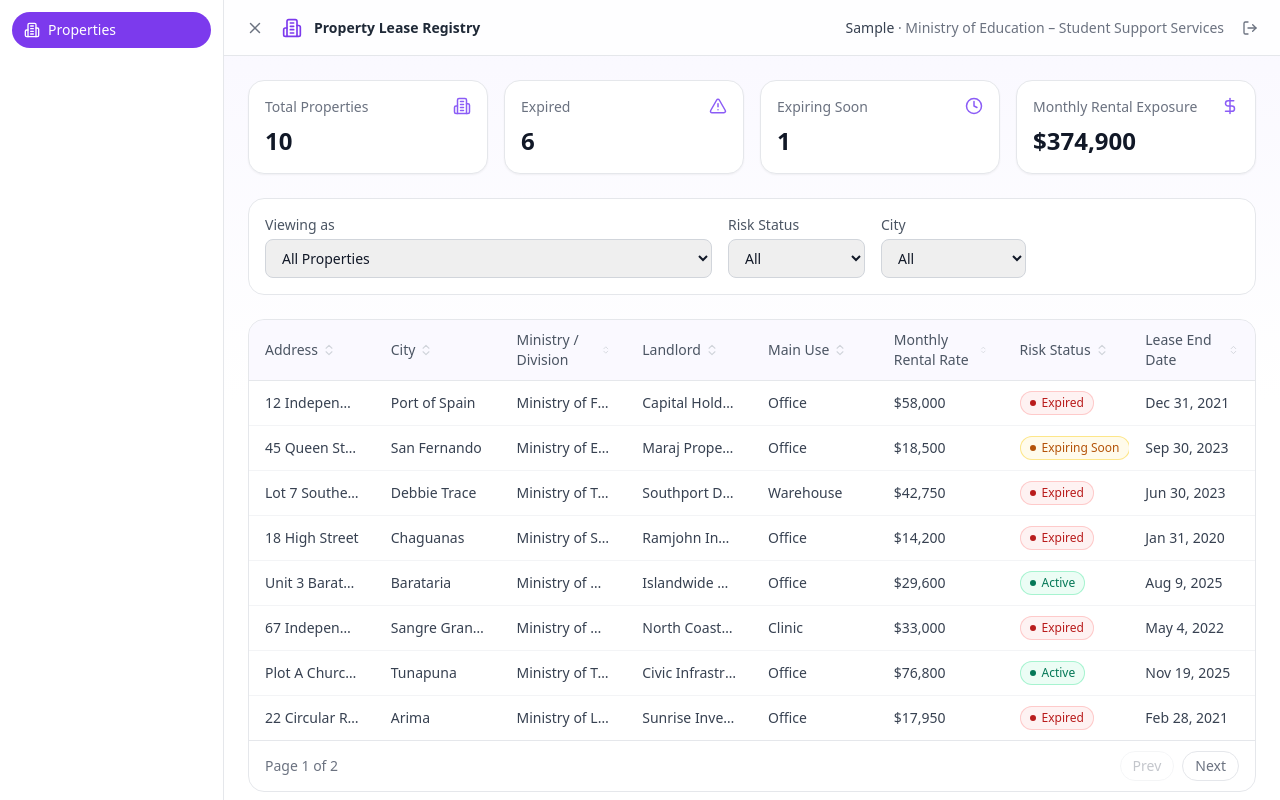
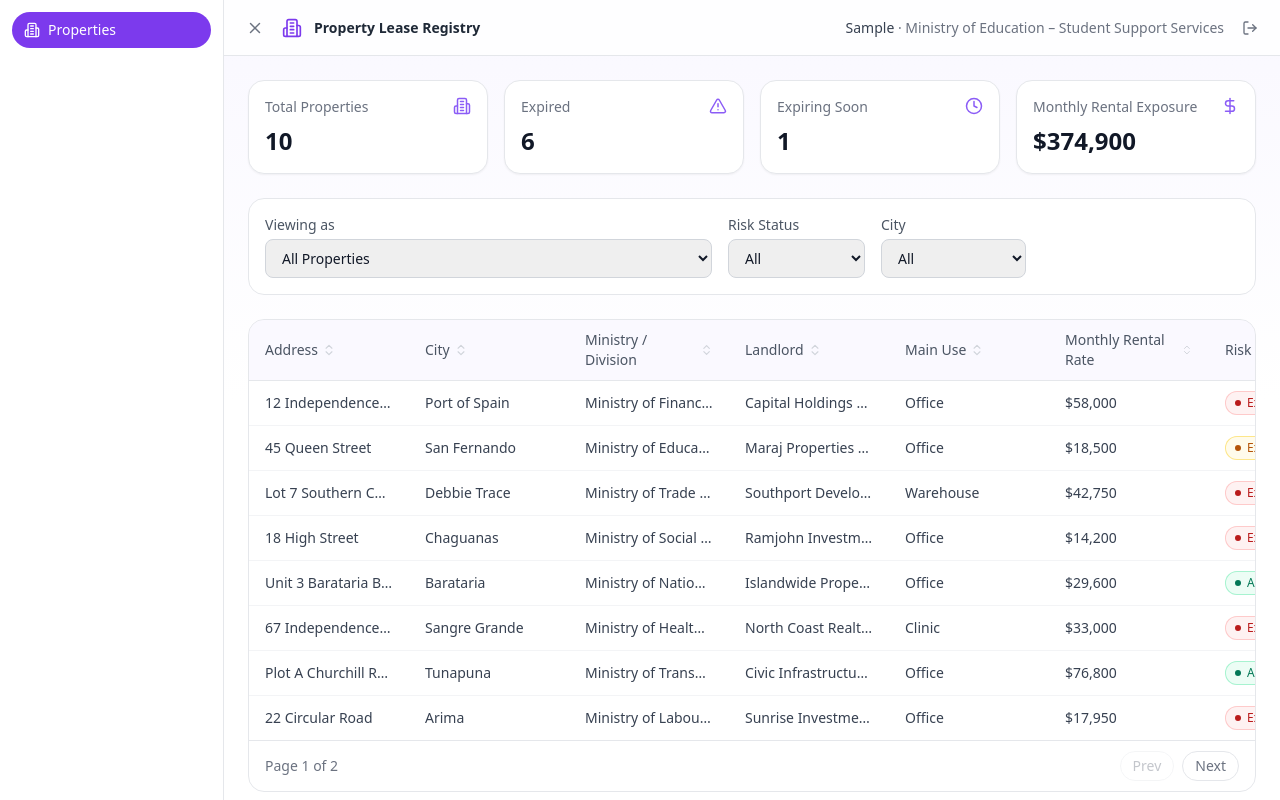
Before and after one commit to rajul0616/prototype-component-library, a React (Vite) app: page / in a window 1280 px wide. Both pictures are taken after typing "Sample" into the empty fields and a click on the button "Continue". Built offline with nearby package versions, Linux system fonts and the light colour scheme.

Commit message:
Add resizable columns and truncation tooltip to DataTable

```diff
--- a/src/components/data/DataTable.jsx
+++ b/src/components/data/DataTable.jsx
@@ -1,11 +1,17 @@
-// Generic sortable, paginated table. Props: columns[{ key, label, sortable, render(row) }], rows[], onRowClick, pageSize.
-import { useMemo, useState } from 'react'
+// Generic sortable, paginated, resizable table. Props: columns[{ key, label, sortable, width, render(row) }], rows[], onRowClick, pageSize.
+import { useMemo, useRef, useState } from 'react'
 import { ChevronUp, ChevronDown, ChevronsUpDown } from 'lucide-react'
+
+const DEFAULT_COL_WIDTH = 160
+const MIN_COL_WIDTH = 80
 
 export default function DataTable({ columns = [], rows = [], onRowClick, pageSize = 10 }) {
   const [sortKey, setSortKey] = useState(null)
   const [sortDir, setSortDir] = useState('asc')
   const [page, setPage] = useState(1)
+  const [colWidths, setColWidths] = useState(() =>
+    Object.fromEntries(columns.map((c) => [c.key, c.width ?? DEFAULT_COL_WIDTH])),
+  )
 
   const sortedRows = useMemo(() => {
     if (!sortKey) return rows
@@ -28,6 +34,8 @@ export default function DataTable({ columns = [], rows = [], onRowClick, pageSiz
     currentPage * pageSize,
   )
 
+  const tableWidth = columns.reduce((sum, col) => sum + (colWidths[col.key] ?? DEFAULT_COL_WIDTH), 0)
+
   function handleSort(col) {
     if (!col.sortable) return
     if (sortKey === col.key) {
@@ -38,17 +46,40 @@ export default function DataTable({ columns = [], rows = [], onRowClick, pageSiz
     }
   }
 
+  function startResize(e, key) {
+    e.preventDefault()
+    e.stopPropagation()
+    const startX = e.clientX
+    const startWidth = colWidths[key] ?? DEFAULT_COL_WIDTH
+
+    function onMouseMove(moveEvent) {
+      const nextWidth = Math.max(MIN_COL_WIDTH, startWidth + (moveEvent.clientX - startX))
+      setColWidths((prev) => ({ ...prev, [key]: nextWidth }))
+    }
+    function onMouseUp() {
+      document.removeEventListener('mousemove', onMouseMove)
+      document.removeEventListener('mouseup', onMouseUp)
+    }
+    document.addEventListener('mousemove', onMouseMove)
+    document.addEventListener('mouseup', onMouseUp)
+  }
+
   return (
     <div className="overflow-hidden rounded-2xl border border-gray-200 bg-white">
       <div className="overflow-x-auto">
-        <table className="w-full table-fixed text-left text-sm">
+        <table className="table-fixed text-left text-sm" style={{ width: tableWidth }}>
+          <colgroup>
+            {columns.map((col) => (
+              <col key={col.key} style={{ width: colWidths[col.key] ?? DEFAULT_COL_WIDTH }} />
+            ))}
+          </colgroup>
           <thead className="border-b border-gray-200 bg-violet-50/50">
             <tr>
               {columns.map((col) => (
                 <th
                   key={col.key}
                   onClick={() => handleSort(col)}
-                  className={`px-4 py-2.5 font-medium text-gray-600 ${
+                  className={`relative px-4 py-2.5 font-medium text-gray-600 ${
                     col.sortable ? 'cursor-pointer select-none hover:text-violet-600' : ''
                   }`}
                 >
@@ -66,6 +97,11 @@ export default function DataTable({ columns = [], rows = [], onRowClick, pageSiz
                       )
                     ) : null}
                   </span>
+                  <div
+                    onMouseDown={(e) => startResize(e, col.key)}
+                    onClick={(e) => e.stopPropagation()}
+                    className="absolute right-0 top-0 h-full w-1.5 cursor-col-resize select-none hover:bg-violet-300"
+                  />
                 </th>
               ))}
             </tr>
@@ -86,8 +122,8 @@ export default function DataTable({ columns = [], rows = [], onRowClick, pageSiz
                     className={onRowClick ? 'cursor-pointer hover:bg-violet-50/60' : ''}
                   >
                     {columns.map((col) => (
-                      <td key={col.key} className="truncate px-4 py-2.5 text-gray-700">
-                        {col.render ? col.render(row) : row[col.key]}
+                      <td key={col.key} className="px-4 py-2.5 text-gray-700">
+                        {col.render ? col.render(row) : <TruncatedText>{row[col.key]}</TruncatedText>}
                       </td>
                     ))}
                   </tr>
@@ -131,3 +167,33 @@ export default function DataTable({ columns = [], rows = [], onRowClick, pageSiz
     </div>
   )
 }
+
+// Shows a tooltip with the full value, but only once the text actually overflows its cell.
+function TruncatedText({ children }) {
+  const ref = useRef(null)
+  const [isTruncated, setIsTruncated] = useState(false)
+  const [hovered, setHovered] = useState(false)
+
+  function handleMouseEnter() {
+    if (ref.current) setIsTruncated(ref.current.scrollWidth > ref.current.clientWidth)
+    setHovered(true)
+  }
+
+  return (
+    <div className="relative">
+      <span
+        ref={ref}
+        onMouseEnter={handleMouseEnter}
+        onMouseLeave={() => setHovered(false)}
+        className="block truncate"
+      >
+        {children}
+      </span>
+      {hovered && isTruncated ? (
+        <div className="absolute left-0 top-full z-20 mt-1 max-w-xs whitespace-normal break-words rounded-md bg-gray-900 px-2 py-1 text-xs text-white shadow-lg">
+          {children}
+        </div>
+      ) : null}
+    </div>
+  )
+}
```
